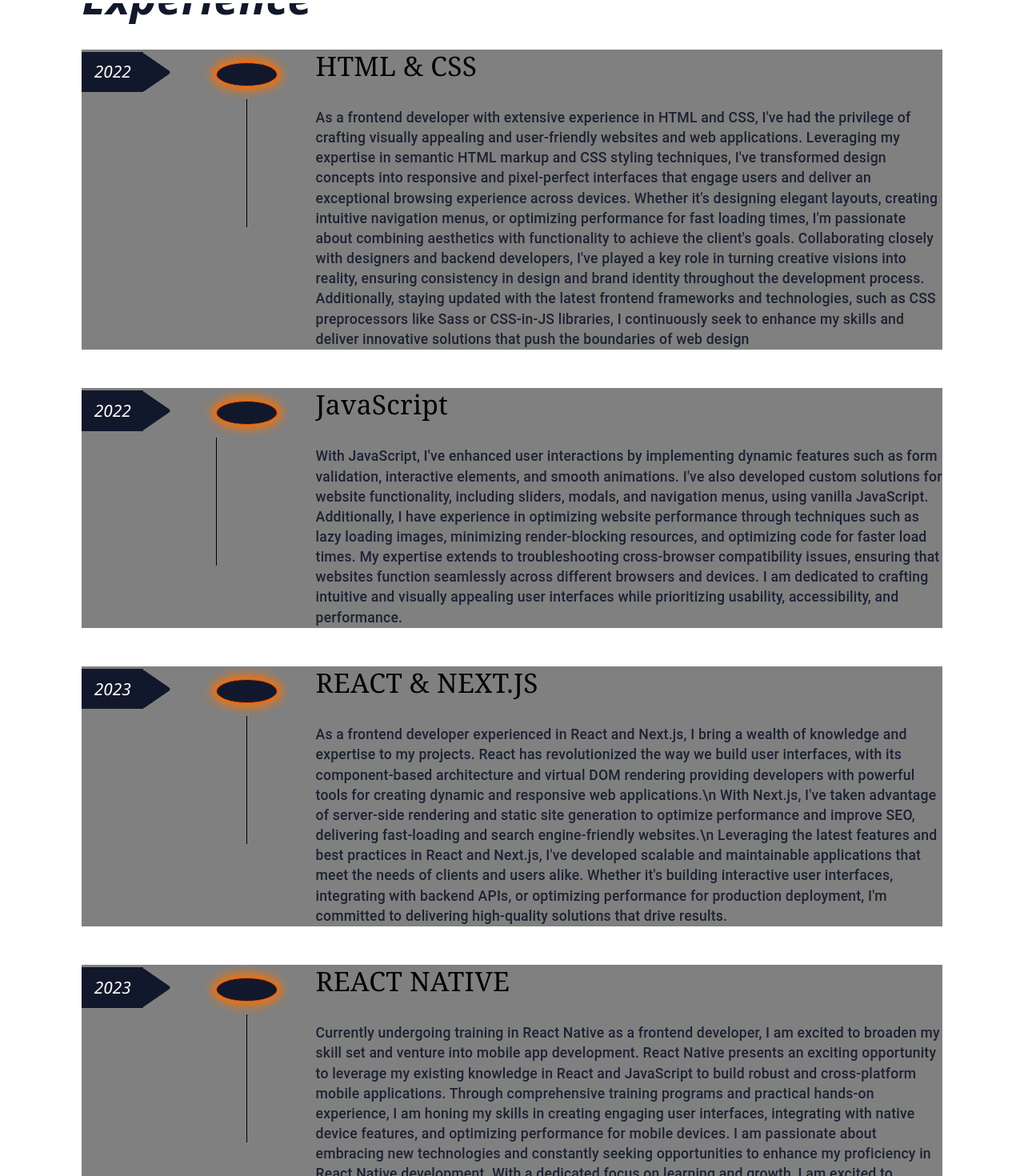
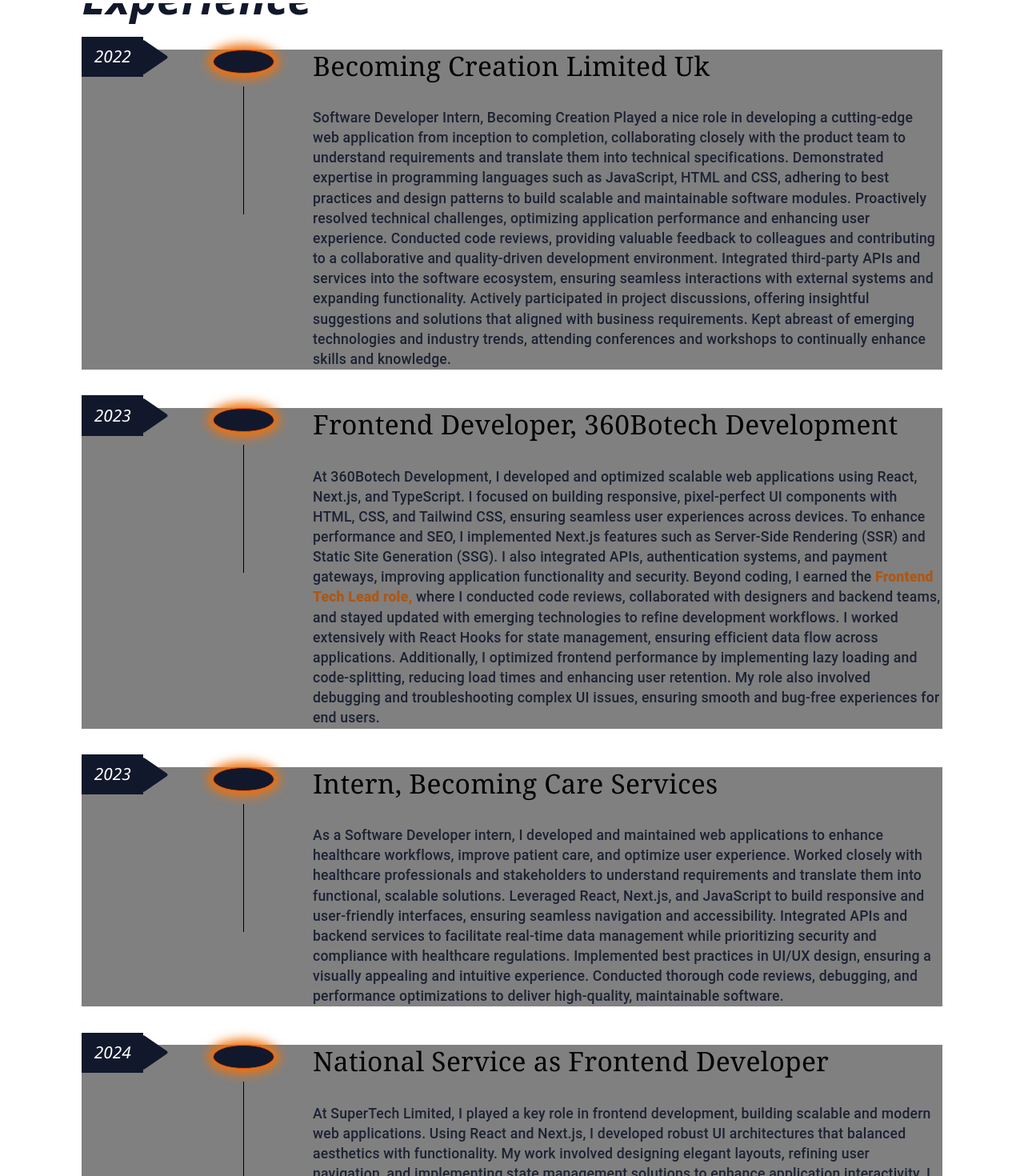
Before and after one commit to Kurtis1955/portweb, a Next.js app: page / in a window 1280 px wide. Shown: the part 2240-3710 px from the top of the page at 80% size. Built offline with nearby package versions, Linux system fonts and the light colour scheme; some icons are missing.

Commit message:
Update page.js

```diff
--- a/app/pages/about/page.js
+++ b/app/pages/about/page.js
@@ -66,20 +66,20 @@
           <span className={style.span}></span>
           <Typography variant="body2" className={style.bodyText}>
             Dynamic Frontend Developer with a proven track record in building
-            user-centric, visually stunning web applications. Proficient in JavaScript,
-            React.js, Next.js, and SASS, with expertise in Tailwind CSS for modern,
-            responsive designs. Skilled in UI/UX design using Figma, Penpot and professional
-            graphics design with Photoshop. Experienced in cross-platform mobile
-            development with React Native, and expanding backend knowledge
-            with Java and Spring Boot framework.
-
-            A two-time hackathon winner holding a bachelor's degree in computer science, I thrive under pressure and excel in
-            collaborative environments, driving innovation in fast-paced teams.
-            Passionate about self-improvement, leadership, and mentoring, with a deep
-            appreciation for self-development books and a genuine love for inspiring
-            young minds. Excited to contribute my expertise to groundbreaking projects.
+            user-centric, visually stunning web applications. Proficient in
+            JavaScript, React.js, Next.js, and SASS, with expertise in Tailwind
+            CSS for modern, responsive designs. Skilled in UI/UX design using
+            Figma, Penpot and professional graphics design with Photoshop.
+            Experienced in cross-platform mobile development with React Native,
+            and expanding backend knowledge with Java and Spring Boot framework.
+            A two-time hackathon winner holding a bachelor's degree in computer
+            science, I thrive under pressure and excel in collaborative
+            environments, driving innovation in fast-paced teams. Passionate
+            about self-improvement, leadership, and mentoring, with a deep
+            appreciation for self-development books and a genuine love for
+            inspiring young minds. Excited to contribute my expertise to
+            groundbreaking projects.
           </Typography>
-
         </div>
       </div>
 
@@ -93,7 +93,7 @@
               <Image
                 src={skills.url}
                 alt={skillIcons.description}
-                width={50}
+                width={51}
                 height={60}
               />
               <p style={{ fontSize: "1.2vw", fontWeight: 700, color: "#ffff" }}>
@@ -110,21 +110,25 @@
         </Typography>
         <div className={style.expertCards}>
           <div className={style.cardOne}>
-            <div className="flex items-center ">
+            <div className="flex items-center mt-[-1rem] ">
               <span>2022</span>
-            <BiSolidRightArrow size={57} color={"#12182b"} className="ml-[-0.9rem]" />
+              <BiSolidRightArrow
+                size={51}
+                color={"#12182b"}
+                className="ml-[-0.75rem]"
+              />
             </div>
 
-            <div className='pt-4 flex flex-col items-center justify-start gap-4'>
+            <div className="flex flex-col items-center justify-start gap-4">
               <FaCircle size={30} color={"#FF4F00"} className={style.glow} />
               <hr className={style.vertical} />
             </div>
             <div className={style.miniCard}>
               <Typography variant="h4" className={style.freeText}>
-                HTML & CSS
+                Becoming Creation Limited Uk
               </Typography>
               <Typography variant="body2" className={style.bodyText}>
-                As a frontend developer with extensive experience in HTML and
+                {/* As a frontend developer with extensive experience in HTML and
                 CSS, I've had the privilege of crafting visually appealing and
                 user-friendly websites and web applications. Leveraging my
                 expertise in semantic HTML markup and CSS styling techniques,
@@ -141,28 +145,51 @@
                 updated with the latest frontend frameworks and technologies,
                 such as CSS preprocessors like Sass or CSS-in-JS libraries, I
                 continuously seek to enhance my skills and deliver innovative
-                solutions that push the boundaries of web design
+                solutions that push the boundaries of web design */}
+                Software Developer Intern, Becoming Creation Played a nice role
+                in developing a cutting-edge web application from inception to
+                completion, collaborating closely with the product team to
+                understand requirements and translate them into technical
+                specifications. Demonstrated expertise in programming languages
+                such as JavaScript, HTML and CSS, adhering to best practices and
+                design patterns to build scalable and maintainable software
+                modules. Proactively resolved technical challenges, optimizing
+                application performance and enhancing user experience. Conducted
+                code reviews, providing valuable feedback to colleagues and
+                contributing to a collaborative and quality-driven development
+                environment. Integrated third-party APIs and services into the
+                software ecosystem, ensuring seamless interactions with external
+                systems and expanding functionality. Actively participated in
+                project discussions, offering insightful suggestions and
+                solutions that aligned with business requirements. Kept abreast
+                of emerging technologies and industry trends, attending
+                conferences and workshops to continually enhance skills and
+                knowledge.
               </Typography>
             </div>
           </div>
 
           <div className={style.cardOne}>
-            <div className="flex items-center ">
-            <span>2022</span>
-            <BiSolidRightArrow size={57} color={"#12182b"} className="ml-[-0.9rem]"/>
+            <div className="flex items-center mt-[-1rem]">
+              <span>2023</span>
+              <BiSolidRightArrow
+                size={51}
+                color={"#12182b"}
+                className="ml-[-0.75rem]"
+              />
             </div>
 
-            <div className='pt-4 flex flex-col items-start justify-start gap-4'>
+            <div className="flex flex-col items-center justify-start gap-4">
               <FaCircle size={30} color={"#FF4F00"} className={style.glow2} />
               <hr className={style.vertical_2} />
             </div>
             <div className={style.sepCont}>
               <div className={style.miniCard}>
                 <Typography variant="h4" className={style.freeText}>
-                  JavaScript
+                  Frontend Developer, 360Botech Development
                 </Typography>
                 <Typography variant="body2" className={style.bodyText}>
-                  With JavaScript, I've enhanced user interactions by
+                  {/* With JavaScript, I've enhanced user interactions by
                   implementing dynamic features such as form validation,
                   interactive elements, and smooth animations. I've also
                   developed custom solutions for website functionality,
@@ -175,28 +202,55 @@
                   that websites function seamlessly across different browsers
                   and devices. I am dedicated to crafting intuitive and visually
                   appealing user interfaces while prioritizing usability,
-                  accessibility, and performance.
+                  accessibility, and performance. */}
+                  At 360Botech Development, I developed and optimized scalable
+                  web applications using React, Next.js, and TypeScript. I
+                  focused on building responsive, pixel-perfect UI components
+                  with HTML, CSS, and Tailwind CSS, ensuring seamless user
+                  experiences across devices. To enhance performance and SEO, I
+                  implemented Next.js features such as Server-Side Rendering
+                  (SSR) and Static Site Generation (SSG). I also integrated
+                  APIs, authentication systems, and payment gateways, improving
+                  application functionality and security. Beyond coding, I
+                  earned the{" "}
+                  <strong className="text-amber-700">
+                    Frontend Tech Lead role,
+                  </strong>{" "}
+                  where I conducted code reviews, collaborated with designers
+                  and backend teams, and stayed updated with emerging
+                  technologies to refine development workflows. I worked
+                  extensively with React Hooks for state management, ensuring
+                  efficient data flow across applications. Additionally, I
+                  optimized frontend performance by implementing lazy loading
+                  and code-splitting, reducing load times and enhancing user
+                  retention. My role also involved debugging and troubleshooting
+                  complex UI issues, ensuring smooth and bug-free experiences
+                  for end users.
                 </Typography>
               </div>
             </div>
           </div>
 
           <div className={style.cardOne}>
-          <div className="flex items-center ">
+            <div className="flex items-center mt-[-1rem]">
               <span>2023</span>
-            <BiSolidRightArrow size={57} color={"#12182b"} className="ml-[-0.9rem]" />
+              <BiSolidRightArrow
+                size={51}
+                color={"#12182b"}
+                className="ml-[-0.75rem]"
+              />
             </div>
-          <div className='pt-4 flex flex-col items-center justify-start gap-4'>
+            <div className="flex flex-col items-center justify-start gap-4">
               <FaCircle size={30} color={"#FF4F00"} className={style.glow3} />
               <hr className={style.vertical_3} />
             </div>
             <div className={style.sepCont}>
               <div className={style.miniCard}>
                 <Typography variant="h4" className={style.freeText}>
-                  REACT & NEXT.JS
+                  {/* REACT & NEXT.JS */} Intern, Becoming Care Services
                 </Typography>
                 <Typography variant="body2" className={style.bodyText}>
-                  As a frontend developer experienced in React and Next.js, I
+                  {/* As a frontend developer experienced in React and Next.js, I
                   bring a wealth of knowledge and expertise to my projects.
                   React has revolutionized the way we build user interfaces,
                   with its component-based architecture and virtual DOM
@@ -211,28 +265,46 @@
                   Whether it's building interactive user interfaces, integrating
                   with backend APIs, or optimizing performance for production
                   deployment, I'm committed to delivering high-quality solutions
-                  that drive results.
+                  that drive results. */}
+                  As a Software Developer intern, I developed and maintained web
+                  applications to enhance healthcare workflows, improve patient
+                  care, and optimize user experience. Worked closely with
+                  healthcare professionals and stakeholders to understand
+                  requirements and translate them into functional, scalable
+                  solutions. Leveraged React, Next.js, and JavaScript to build
+                  responsive and user-friendly interfaces, ensuring seamless
+                  navigation and accessibility. Integrated APIs and backend
+                  services to facilitate real-time data management while
+                  prioritizing security and compliance with healthcare
+                  regulations. Implemented best practices in UI/UX design,
+                  ensuring a visually appealing and intuitive experience.
+                  Conducted thorough code reviews, debugging, and performance
+                  optimizations to deliver high-quality, maintainable software.
                 </Typography>
               </div>
             </div>
           </div>
 
           <div className={style.cardOne}>
-            <div className="flex items-center ">
-            <span>2023</span>
-            <BiSolidRightArrow size={57} color={"#12182b"} className="ml-[-0.9rem]" />
+            <div className="flex items-center mt-[-1rem]">
+              <span>2024</span>
+              <BiSolidRightArrow
+                size={51}
+                color={"#12182b"}
+                className="ml-[-0.75rem]"
+              />
             </div>
-            <div className='pt-4 flex flex-col items-center justify-start gap-4'>
+            <div className="flex flex-col items-center justify-start gap-4">
               <FaCircle size={30} color={"#FF4F00"} className={style.glow4} />
               <hr className={style.vertical_4} />
             </div>
             <div className={style.sepCont}>
               <div className={style.miniCard}>
                 <Typography variant="h4" className={style.freeText}>
-                  REACT NATIVE
+                  {/* REACT NATIVE */} National Service as Frontend Developer
                 </Typography>
                 <Typography variant="body2" className={style.bodyText}>
-                  Currently undergoing training in React Native as a frontend
+                  {/* Currently undergoing training in React Native as a frontend
                   developer, I am excited to broaden my skill set and venture
                   into mobile app development. React Native presents an exciting
                   opportunity to leverage my existing knowledge in React and
@@ -246,7 +318,25 @@
                   React Native development. With a dedicated focus on learning
                   and growth, I am excited to embark on this journey into mobile
                   app development and contribute to the creation of innovative
-                  and impactful mobile experiences.
+                  and impactful mobile experiences. */}
+                  At SuperTech Limited, I played a key role in frontend
+                  development, building scalable and modern web applications.
+                  Using React and Next.js, I developed robust UI architectures
+                  that balanced aesthetics with functionality. My work involved
+                  designing elegant layouts, refining user navigation, and
+                  implementing state management solutions to enhance application
+                  interactivity. I collaborated closely with backend developers
+                  to streamline API integrations and optimize data flow,
+                  ensuring a smooth user experience. Staying updated with the
+                  latest technologies, I explored CSS preprocessors like Sass
+                  and component-driven design principles to maintain consistency
+                  across projects. While focusing on frontend development, I
+                  also began exploring backend technologies, particularly using
+                  Java. I'm currently learning backend fundamentals, including
+                  API development, database management, and server-side logic.
+                  This knowledge allows me to work more efficiently with
+                  full-stack applications, bridging the gap between frontend and
+                  backend for seamless integration.
                 </Typography>
               </div>
             </div>
```
Lines whose indentation alone changed are shown as unchanged.
